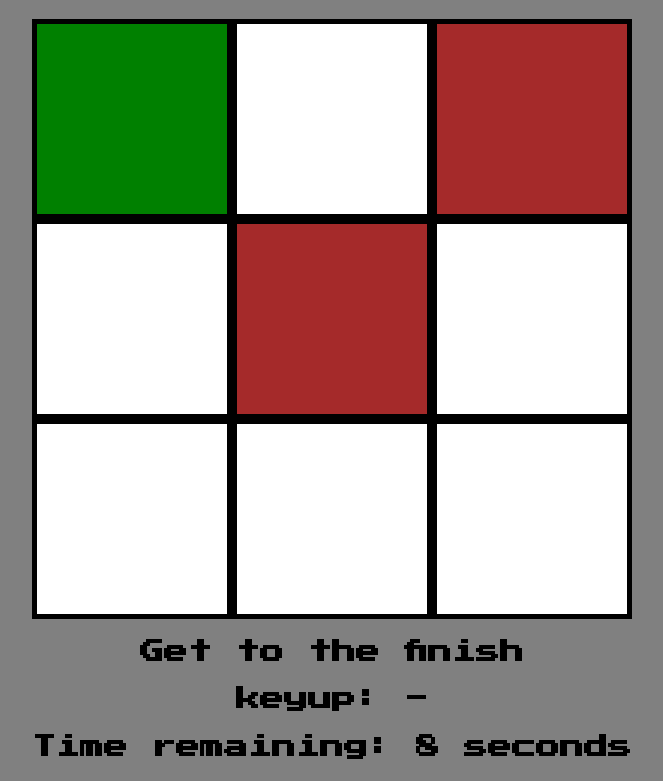
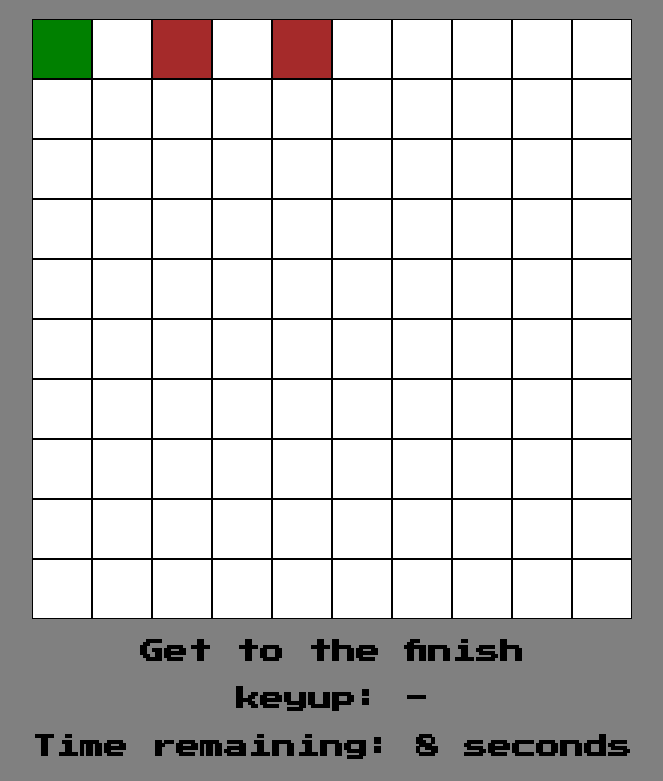
Before and after one commit to TJK3O/WDI_LDN_PROJECT1, a website: page src/index.html in a window 1280 px wide. Both pictures are taken after a click on the button "Play". Shown: the part 61-842 px from the top of the page, without its empty margins (308-971 px from the left). Drawn offline with nearby package versions, Linux system fonts and the light colour scheme; files that its build step writes are made by us from their sources.

Commit message:
Grids of different sizes can now be created and user can now win or lose

```diff
--- a/src/js/app.js
+++ b/src/js/app.js
@@ -2,12 +2,13 @@ $(() => {
   console.log('JS Loaded');
   const $container = $('.container');
   let $boxes = $('.box');
-  let gridWidth = 3;
-  let gridHeight = 3;
-  let boxWidth = (100 / gridWidth);
-  let boxHeight = (100 / gridHeight);
+  let gridWidth;
+  let gridHeight;
+  let boxWidth;
+  let boxHeight;
   let currentIndex = 0;
-  const $finish = $('.finish');
+  let $finish;
+  //-gridWidth
   let aboveCurrentBox = -3;
   let currentIndexMinusWidth;
   let belowCurrentBox = 3;
@@ -25,17 +26,25 @@ $(() => {
   let gameOver;
 
   function generateLevelOne() {
-    gridWidth = 3;
-    gridHeight = 3;
-    for (var i = 0; i < 9; i++) {
+    console.log(gridWidth);
+    console.log(gridHeight);
+    gridWidth = 10;
+    gridHeight = 10;
+    boxWidth = ($container.width() / gridWidth - 2);
+    boxHeight = ($container.width() / gridHeight - 2);
+    console.log(boxWidth);
+    for (var i = 0; i < (gridWidth * gridHeight); i++) {
       $container.append('<div></div>');
       $('.container > div').addClass('box');
-      $('.container div:nth-child(1)').addClass('player');
-      $('.container div:nth-child(9)').addClass('finish');
+      $('.container div:first-child').addClass('player');
       $('.container div:nth-child(3)').addClass('cant-stand');
       $('.container div:nth-child(5)').addClass('cant-stand');
     }
     $boxes = $('.box');
+    $('.container div:last-child').addClass('finish');
+    $finish = $('.finish');
+    $boxes.width(boxWidth);
+    $boxes.height(boxHeight);
   }
 
 
@@ -128,9 +137,9 @@ $(() => {
 
   $play.on('click', () => {
     $play.hide();
+    generateLevelOne();
     $status.show();
     startStopTimer();
-    generateLevelOne();
     $(document).on('keydown', (e) => {
       // check if key is pressed
       if (!gameOver) {
--- a/src/scss/style.scss
+++ b/src/scss/style.scss
@@ -18,8 +18,7 @@ body {
     justify-content: center;
 
     .player, .box {
-      box-sizing: border-box;
-      border: 5px solid black;
+      border: 1px solid black;
     }
     .player {
       background-color: green;
@@ -42,8 +41,6 @@ body {
   }
   div {
     margin: 0;
-    width: 200px;
-    height: 200px;
     background-color: white;
     font-size: 25px;
     line-height: 7em;
```
